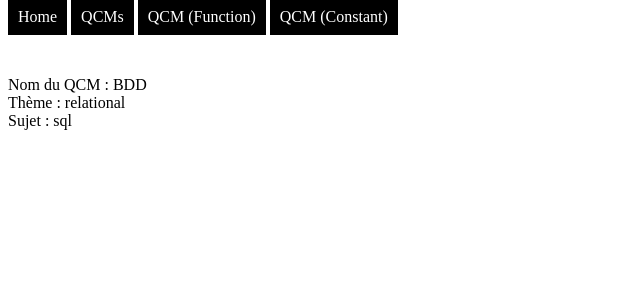
After one commit to argonaultes-public/qcm-express-sn2-2024, a Node server app: page /qcm/1 in a window 1280 px wide. The commit adds this page. Shown: the top 300 px of the page, without its empty margins (0-640 px from the left). Run offline with Node 20, Linux system fonts and the light colour scheme.

Commit message:
qcm details controller

```diff
--- a/controllers/qcm.js
+++ b/controllers/qcm.js
@@ -1,5 +1,23 @@
+const qcms = require('../models/database');
+
 const testController = (request, response) => {
     response.render('test.ejs');
 };
+// Etape 2 : rajouter un contrôleur qui récupère l'id du QCM à afficher
+// Etape 3 : filtrer parmi tous les QCMS celui qui a l'id correspondant
+// Etape 4 : déclencher le rendu de la vue avec le QCM correspondant à l'id
 
-module.exports = testController;
+// ---
+
+// Etape 5 : si la vue n'existe pas, créer le fichier template ejs correspondant details.ejs
+
+
+const qcmDetails = (request, response) => {
+    const id = request.params.qcmid;
+    const qcm = qcms.find(
+        (element) => id == element.id
+    );
+    response.render('details.ejs', {qcm});
+};
+
+module.exports = {testController, qcmDetails};
--- a/index.js
+++ b/index.js
@@ -1,6 +1,6 @@
 const express = require('express');
 const welcomeController = require('./controllers/welcome');
-const testController = require('./controllers/qcm');
+const {testController, qcmDetails} = require('./controllers/qcm');
 const {listQcmsConst, listQcmsFunc} = require('./controllers/list');
 
 const app = express();
@@ -17,6 +17,9 @@ app.get('/list', listQcmsFunc);
 
 app.get('/list2', listQcmsConst);
 
+// Etape 1 : ajouter une nouvelle route prenant en paramètre l'id du QCM
+app.get('/qcm/:qcmid', qcmDetails);
+
 app.listen(
     port,
     () => {
--- a/public/menu.css
+++ b/public/menu.css
@@ -12,3 +12,7 @@
   color: white;
   padding: 10px;
 }
+
+.details {
+  margin-top: 50px;
+}
--- /dev/null
+++ b/views/details.ejs
@@ -0,0 +1,15 @@
+<%- include('header.ejs') %>
+
+<div class="details">
+    <div>
+        Nom du QCM : <%= qcm.name %>
+    </div>
+    <div>
+        Thème : <%= qcm.theme %>
+    </div>
+    <div>
+        Sujet : <%= qcm.subject %>
+    </div>
+</div>
+
+<%- include('footer.ejs') %>
--- a/views/header.ejs
+++ b/views/header.ejs
@@ -2,7 +2,7 @@
 <html lang="">
     <head>
         <title>QCM SN2 2024</title>
-        <link rel="stylesheet" href="menu.css">
+        <link rel="stylesheet" href="/menu.css">
     </head>
     <body>
         <div class="menu">
```
